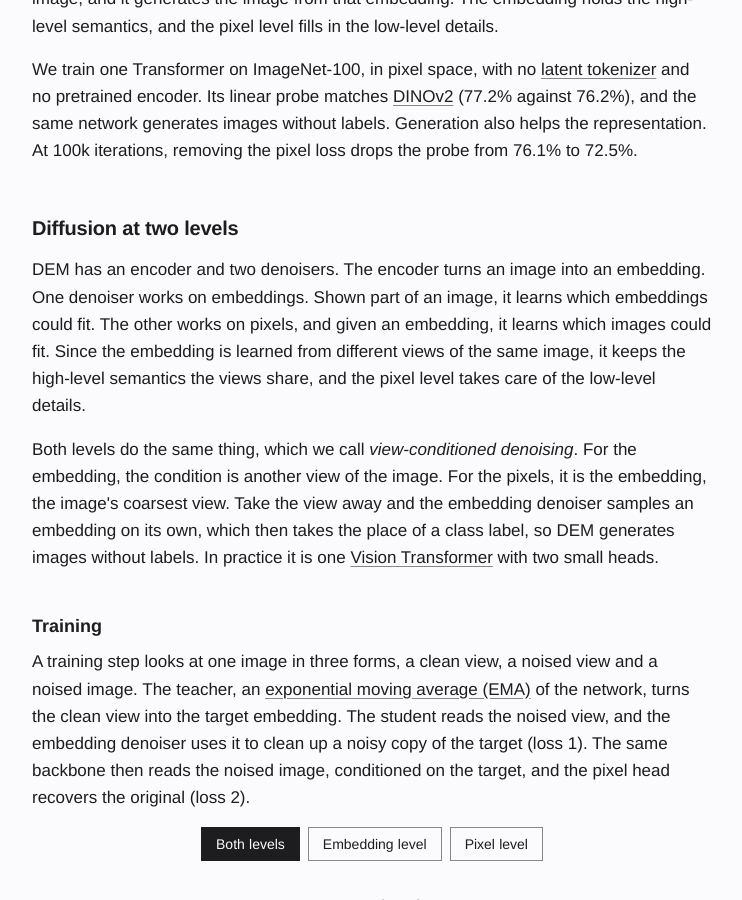
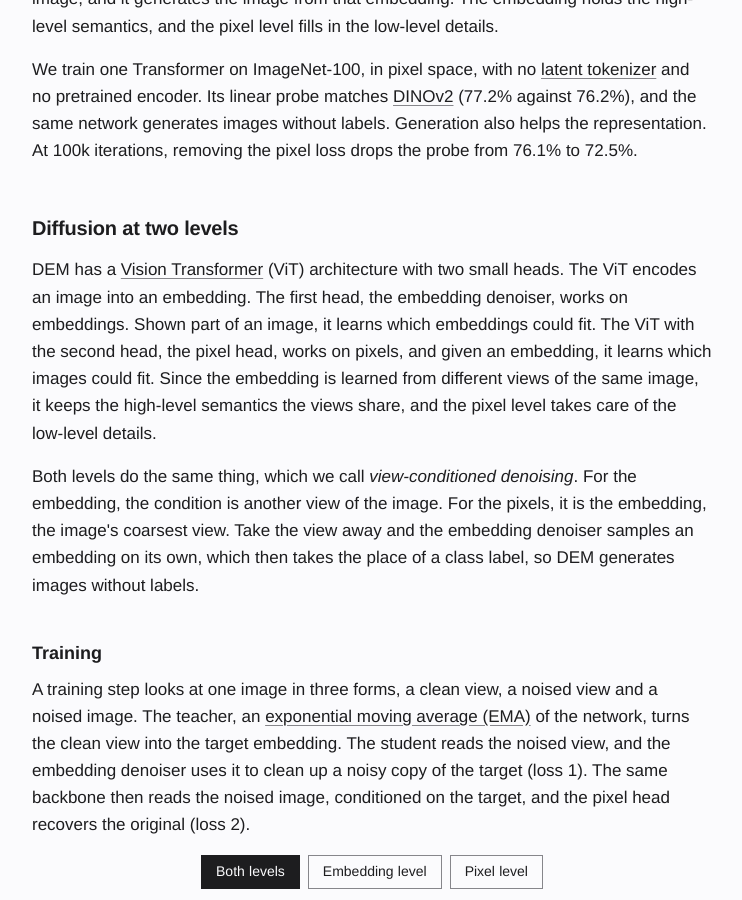
Before and after one commit to rabiulcste/rabiulcste.github.io, a Jekyll site: the page built from dem-denoising-embeddings/index.html, in a window 1280 px wide and 900 px high, scrolled down 1513 px. Shown: the whole window, without its empty margins (268-1010 px from the left). Built offline with Jekyll 4.4.1, drawn with Linux system fonts in a browser that asks for light colours.

Commit message:
DEM page: open method with the ViT

```diff
--- a/dem-denoising-embeddings/index.html
+++ b/dem-denoising-embeddings/index.html
@@ -256,8 +256,8 @@
 
 <section id="method">
     <h2>Diffusion at two levels</h2>
-    <p>DEM has an encoder and two denoisers. The encoder turns an image into an embedding. One denoiser works on embeddings. Shown part of an image, it learns which embeddings could fit. The other works on pixels, and given an embedding, it learns which images could fit. Since the embedding is learned from different views of the same image, it keeps the high-level semantics the views share, and the pixel level takes care of the low-level details.</p>
-    <p>Both levels do the same thing, which we call <em>view-conditioned denoising</em>. For the embedding, the condition is another view of the image. For the pixels, it is the embedding, the image's coarsest view. Take the view away and the embedding denoiser samples an embedding on its own, which then takes the place of a class label, so DEM generates images without labels. In practice it is one <a href="https://arxiv.org/abs/2010.11929">Vision Transformer</a> with two small heads.</p>
+    <p>DEM has a <a href="https://arxiv.org/abs/2010.11929">Vision Transformer</a> (ViT) architecture with two small heads. The ViT encodes an image into an embedding. The first head, the embedding denoiser, works on embeddings. Shown part of an image, it learns which embeddings could fit. The ViT with the second head, the pixel head, works on pixels, and given an embedding, it learns which images could fit. Since the embedding is learned from different views of the same image, it keeps the high-level semantics the views share, and the pixel level takes care of the low-level details.</p>
+    <p>Both levels do the same thing, which we call <em>view-conditioned denoising</em>. For the embedding, the condition is another view of the image. For the pixels, it is the embedding, the image's coarsest view. Take the view away and the embedding denoiser samples an embedding on its own, which then takes the place of a class label, so DEM generates images without labels.</p>
     <h3>Training</h3>
     <p>A training step looks at one image in three forms, a clean view, a noised view and a noised image. The teacher, an <a href="https://arxiv.org/abs/2104.14294">exponential moving average (EMA)</a> of the network, turns the clean view into the target embedding. The student reads the noised view, and the embedding denoiser uses it to clean up a noisy copy of the target (loss 1). The same backbone then reads the noised image, conditioned on the target, and the pixel head recovers the original (loss 2).</p>
     <figure class="dem-fig dem-btnfig" id="dem-train">
```
